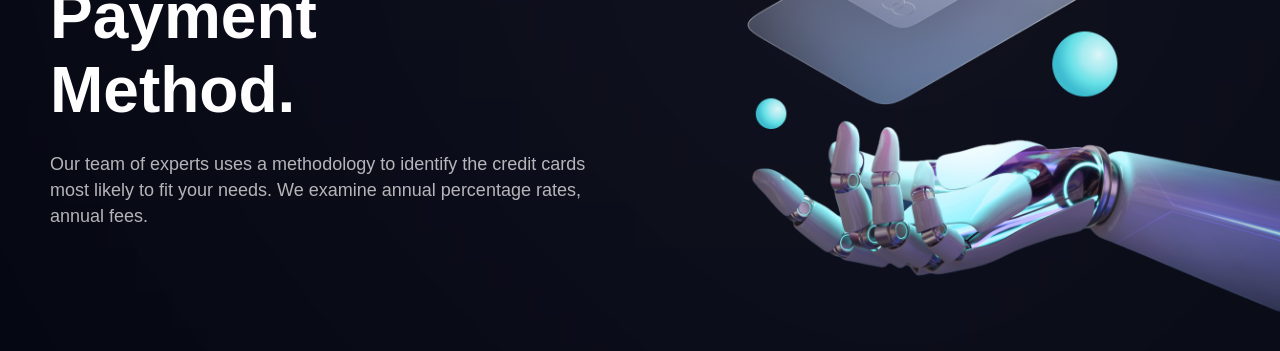
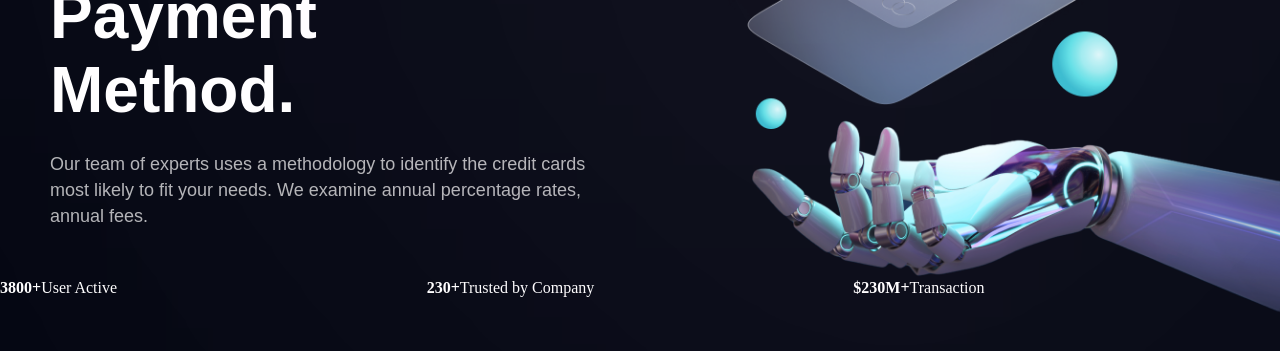
Before and after one commit to GabrielSF2022/HooBank, a plain HTML site: page index.html in a window 1280 px wide. Shown: the part 441-792 px from the top of the page. Drawn offline with nearby package versions, Linux system fonts and the light colour scheme.

Commit message:
first commit

```diff
--- a/index.html
+++ b/index.html
@@ -61,6 +61,23 @@
 
             </div>
         </main>
+
+        <section class="numbers-section">
+            <div>
+                <h4>3800+</h4>
+                <p> User Active</p>
+            </div>
+
+            <div>
+                <h4>230+</h4>
+                <p> Trusted by Company</p>
+            </div>
+
+            <div>
+                <h4>$230M+</h4>
+                <p> Transaction</p>
+            </div>
+        </section>
     </div>
 
 
--- a/src/css/style.css
+++ b/src/css/style.css
@@ -162,6 +162,22 @@ header{
     position: absolute;
 }
 
+.numbers-section{
+
+    display: flex;
+    justify-content:center;
+    align-items:center;
+    flex-wrap: wrap;
+    flex-direction: row;
+}
+
+.numbers-section div{
+    flex-direction: row;
+    flex: 1 1 0%;
+    display: flex;
+    justify-content: start;
+    align-items: center;
+}
 
 
 
```
